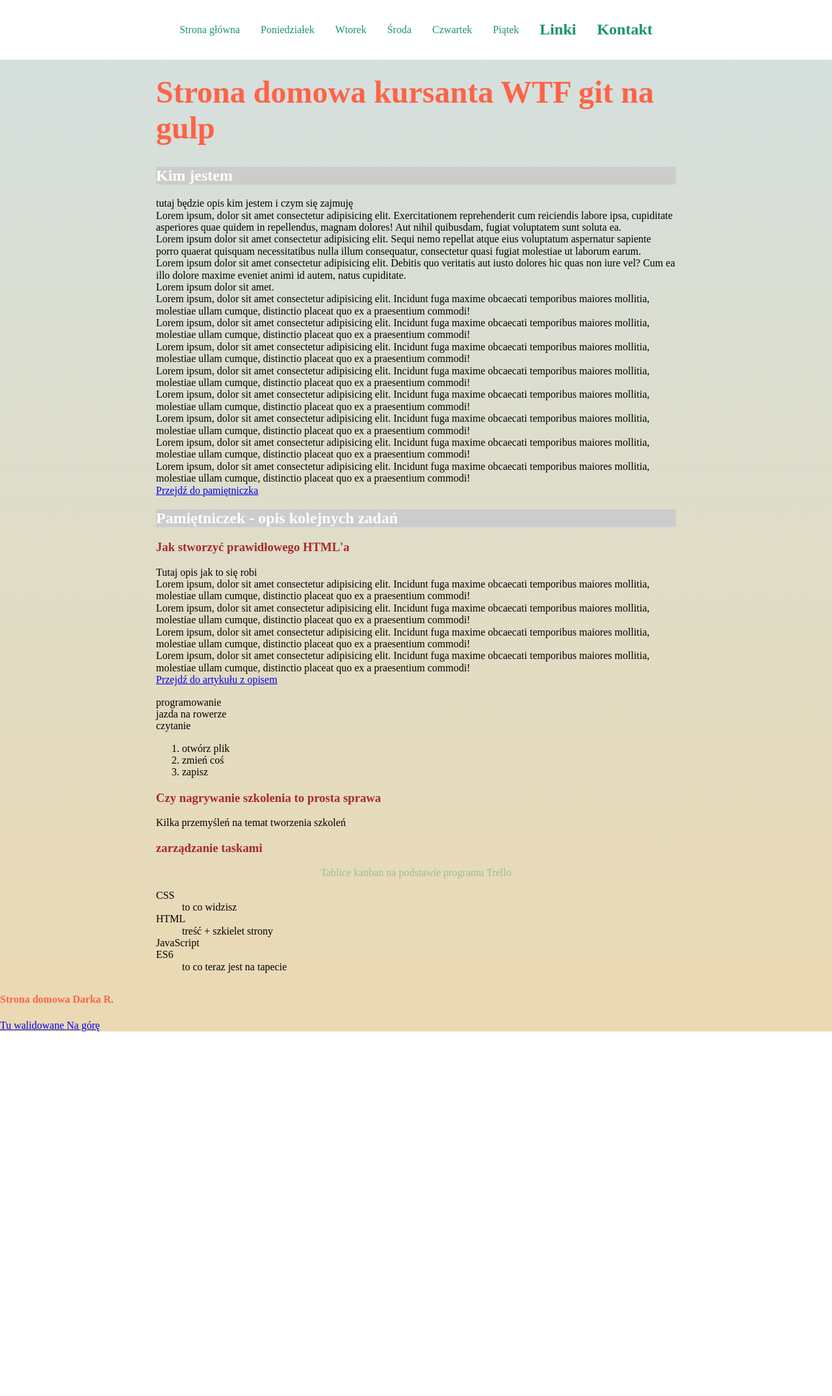
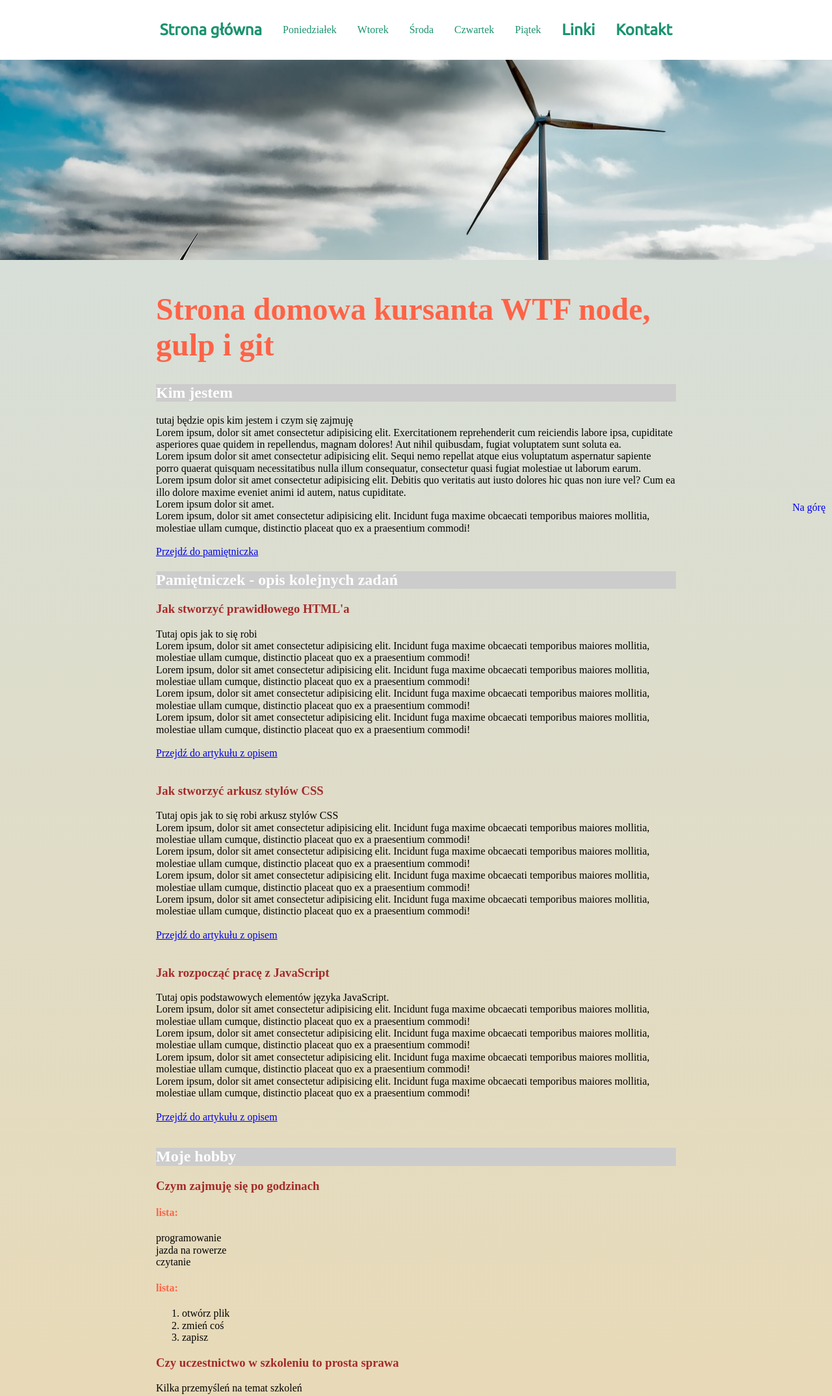
Before and after one commit to druszkiewicz/homepage-gulp, a website: page src/content/index.html in a window 1280 px wide. Shown: the top 2148 px of the page at 65% size. Before the commit the page ends 1587 px from the top, so only its background shows below. Drawn offline with nearby package versions, Linux system fonts and the light colour scheme; files that its build step writes are made by us from their sources; files whose address does not match are found by name; a web font is replaced by a local one.

Commit message:
feat: adjust index.html

```diff
--- a/src/content/index.html
+++ b/src/content/index.html
@@ -7,7 +7,7 @@
    <meta http-equiv="X-UA-Compatible" content="ie=edge">
    <title>Strona pamiętniczka</title>
    <link rel="stylesheet" href="css/main.css" type="text/css">
-   <link href="https://fonts.googleapis.com/css?family=Montserrat,Ubuntu,Roboto" rel="stylesheet">
+   <link href="https://fonts.googleapis.com/css?family=Montserrat|Ubuntu|Roboto" rel="stylesheet">
    <link href="assets/favicon.ico" rel="icon">
 </head>
 
@@ -18,7 +18,7 @@
    <header class="site-header">
       <nav class="navigation">
          <ul class="navigation__list">
-            <li class="navigation__item"><a class="navigation__link" href="index.html">Strona główna</a> </li>
+            <li class="navigation__item"><a class="navigation__link navigation__link--smaller" href="index.html">Strona główna</a> </li>
             <li class="navigation__item"><a class="navigation__link" href="day1.html">Poniedziałek</a></li>
             <li class="navigation__item"><a class="navigation__link" href="day2.html">Wtorek</a></li>
             <li class="navigation__item"><a class="navigation__link" href="day3.html">Środa</a></li>
@@ -30,6 +30,9 @@
       </nav>
 
    </header>
+   <div class="site-header-scr">
+         <!-- <img src="assets/wind-farm.jpg" alt="nagłówek graficzny"> -->
+   </div>
 
    <main id="top" class="main">
       <section class="about">
@@ -38,7 +41,7 @@
 
          <header>
             <h1>
-               Strona domowa kursanta WTF git na gulp
+               Strona domowa kursanta WTF node, gulp i git
             </h1>
          </header>
 
@@ -62,28 +65,7 @@
             <br>
             Lorem ipsum, dolor sit amet consectetur adipisicing elit. Incidunt fuga maxime obcaecati temporibus maiores
             mollitia, molestiae ullam cumque, distinctio placeat quo ex a praesentium commodi!
-            <br>
-            Lorem ipsum, dolor sit amet consectetur adipisicing elit. Incidunt fuga maxime obcaecati temporibus maiores
-            mollitia, molestiae ullam cumque, distinctio placeat quo ex a praesentium commodi!
-            <br>
-            Lorem ipsum, dolor sit amet consectetur adipisicing elit. Incidunt fuga maxime obcaecati temporibus maiores
-            mollitia, molestiae ullam cumque, distinctio placeat quo ex a praesentium commodi!
-            <br>
-            Lorem ipsum, dolor sit amet consectetur adipisicing elit. Incidunt fuga maxime obcaecati temporibus maiores
-            mollitia, molestiae ullam cumque, distinctio placeat quo ex a praesentium commodi!
-            <br>
-            Lorem ipsum, dolor sit amet consectetur adipisicing elit. Incidunt fuga maxime obcaecati temporibus maiores
-            mollitia, molestiae ullam cumque, distinctio placeat quo ex a praesentium commodi!
-            <br>
-            Lorem ipsum, dolor sit amet consectetur adipisicing elit. Incidunt fuga maxime obcaecati temporibus maiores
-            mollitia, molestiae ullam cumque, distinctio placeat quo ex a praesentium commodi!
-            <br>
-            Lorem ipsum, dolor sit amet consectetur adipisicing elit. Incidunt fuga maxime obcaecati temporibus maiores
-            mollitia, molestiae ullam cumque, distinctio placeat quo ex a praesentium commodi!
-            <br>
-            Lorem ipsum, dolor sit amet consectetur adipisicing elit. Incidunt fuga maxime obcaecati temporibus maiores
-            mollitia, molestiae ullam cumque, distinctio placeat quo ex a praesentium commodi!
-            <br>
+            <br><br>
             <a href="#pamietniczek">Przejdź do pamiętniczka</a>
          </p>
       </section>
@@ -105,9 +87,58 @@
             <br>
             Lorem ipsum, dolor sit amet consectetur adipisicing elit. Incidunt fuga maxime obcaecati temporibus maiores
             mollitia, molestiae ullam cumque, distinctio placeat quo ex a praesentium commodi!
+            <br><br>
+            <a class="myHref" href="podstrona.html">Przejdź do artykułu z opisem</a>
+            <br><br>
+         </p>
+
+         <h3>Jak stworzyć arkusz stylów CSS</h3>
+         <p>
+            Tutaj opis jak to się robi arkusz stylów CSS
             <br>
+            Lorem ipsum, dolor sit amet consectetur adipisicing elit. Incidunt fuga maxime obcaecati temporibus maiores
+            mollitia, molestiae ullam cumque, distinctio placeat quo ex a praesentium commodi!
+            <br>
+            Lorem ipsum, dolor sit amet consectetur adipisicing elit. Incidunt fuga maxime obcaecati temporibus maiores
+            mollitia, molestiae ullam cumque, distinctio placeat quo ex a praesentium commodi!
+            <br>
+            Lorem ipsum, dolor sit amet consectetur adipisicing elit. Incidunt fuga maxime obcaecati temporibus maiores
+            mollitia, molestiae ullam cumque, distinctio placeat quo ex a praesentium commodi!
+            <br>
+            Lorem ipsum, dolor sit amet consectetur adipisicing elit. Incidunt fuga maxime obcaecati temporibus maiores
+            mollitia, molestiae ullam cumque, distinctio placeat quo ex a praesentium commodi!
+            <br><br>
             <a class="myHref" href="podstrona.html">Przejdź do artykułu z opisem</a>
+         <br><br>
+         </p>
+
+         <h3>Jak rozpocząć pracę z JavaScript</h3>
+         <p>
+            Tutaj opis podstawowych elementów języka JavaScript.
+            <br>
+            Lorem ipsum, dolor sit amet consectetur adipisicing elit. Incidunt fuga maxime obcaecati temporibus maiores
+            mollitia, molestiae ullam cumque, distinctio placeat quo ex a praesentium commodi!
+            <br>
+            Lorem ipsum, dolor sit amet consectetur adipisicing elit. Incidunt fuga maxime obcaecati temporibus maiores
+            mollitia, molestiae ullam cumque, distinctio placeat quo ex a praesentium commodi!
+            <br>
+            Lorem ipsum, dolor sit amet consectetur adipisicing elit. Incidunt fuga maxime obcaecati temporibus maiores
+            mollitia, molestiae ullam cumque, distinctio placeat quo ex a praesentium commodi!
+            <br>
+            Lorem ipsum, dolor sit amet consectetur adipisicing elit. Incidunt fuga maxime obcaecati temporibus maiores
+            mollitia, molestiae ullam cumque, distinctio placeat quo ex a praesentium commodi!
+            <br><br>
+            <a class="myHref" href="podstrona.html">Przejdź do artykułu z opisem</a>
+         <br><br>
+         </p>
+
+      </section>
+
+      <section>
+            <h2>Moje hobby</h2>
+            <h3>Czym zajmuję się po godzinach</h3>
             <section class="hobby">
+               <h4>lista:</h4>
                <ul class="hobby__list">
                   <li>programowanie</li>
                   <li>jazda na rowerze</li>
@@ -115,6 +146,7 @@
                </ul>
             </section>
             <section class="plan">
+               <h4>lista:</h4>
                <ol class="plan__list">
                   <li>otwórz plik</li>
                   <li>zmień coś</li>
@@ -123,9 +155,9 @@
             </section>
          </p>
 
-         <h3>Czy nagrywanie szkolenia to prosta sprawa</h3>
+         <h3>Czy uczestnictwo w szkoleniu to prosta sprawa</h3>
          <p>
-            Kilka przemyśleń na temat tworzenia szkoleń
+            Kilka przemyśleń na temat szkoleń
          </p>
 
          <h3> zarządzanie taskami</h3>
@@ -149,9 +181,9 @@
    </main>
 
    <footer>
-      <h4 class="homePageFooter--js">Strona domowa Darka R.</h4>
+      <h4 class="homePageFooter homePageFooter--js">Strona domowa Darka R.</h4>
       <a class="myHref" href="https://validator.w3.org/nu/#textarea"> Tu walidowane </a>
-      <a class="myHref" href="#top" class="top">Na górę</a>
+      <a class="myHref top" href="#top">Na górę</a>
    </footer>
 
    <script src="js/main.js"></script>
--- a/src/js/main.js
+++ b/src/js/main.js
@@ -18,7 +18,7 @@
 
 const homeFooter = document.querySelector('.homePageFooter--js');
 console.log(homeFooter);
-homeFooter.innerHTML = 'nazywam się ' + name + ' i to nie jest ' + isHappy + '-> stary sposób';
+//homeFooter.innerHTML = 'nazywam się ' + name + ' i to nie jest ' + isHappy + '-> stary sposób';
 
 if ('javascript' != 'java') {
    console.log('to prawda');
--- a/src/scss/main.scss
+++ b/src/scss/main.scss
@@ -38,6 +38,15 @@
 .navigation__link {
    text-decoration: none;
    color: #1A936F;
+}
+
+.site-header-scr {
+   background-image: url("../assets/wind-farm.jpg");
+   background-position: center;
+   background-origin: border-box;
+   background-repeat: no-repeat;
+   height: 400px;
+
 }
 
 h1 {
@@ -148,8 +157,8 @@
 .main {
    width: 100%;
    max-width: 800px;
-   margin: 32px auto;
-   padding-top: 50px;
+   margin: 0px auto;
+   padding-top: 16px;
 }
 
 .myLinks {
@@ -198,3 +207,7 @@
    top: 0;
    width: 100%;
 }
+
+.homePageFooter {
+   text-align: center;
+}
```
Also changed, not shown: src/content/myLinks.html (+5 -0 lines), src/assets/wind-farm.jpg (added), 1 other file.
